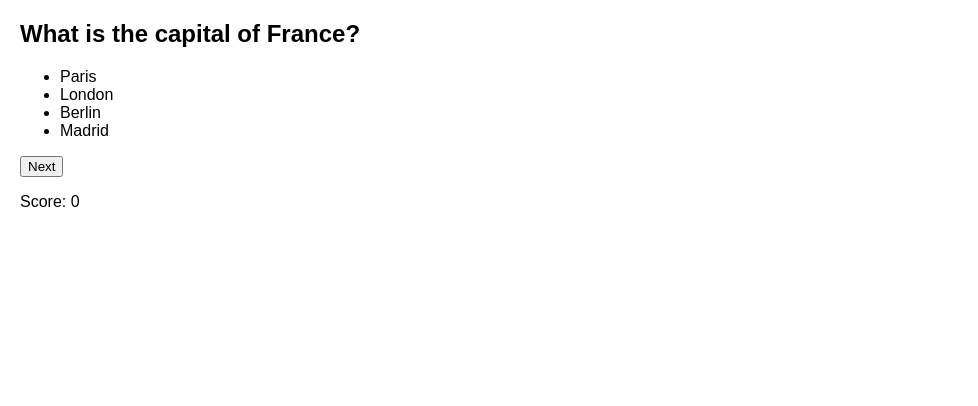
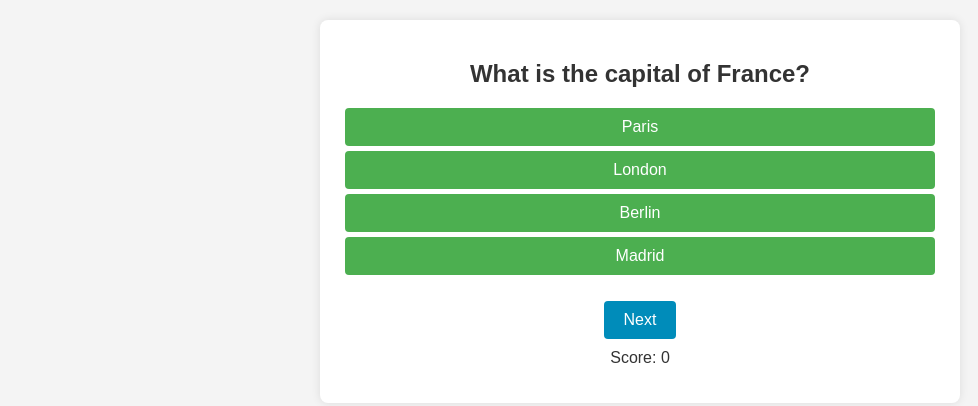
Before and after one commit to FakherSaafi/QUIZ, a plain HTML site: page index.html in a window 1280 px wide. Shown: the whole page, without its empty margins (0-978 px from the left). Drawn offline with Linux system fonts and the light colour scheme.

Commit message:
Update index.html

```diff
--- a/index.html
+++ b/index.html
@@ -5,11 +5,67 @@
     <meta name="viewport" content="width=device-width, initial-scale=1.0">
     <title>MCQ App</title>
     <style>
-        body {
-            font-family: Arial, sans-serif;
-            margin: 20px;
-        }
-    </style>
+    body {
+        font-family: 'Arial', sans-serif;
+        background-color: #f4f4f4;
+        margin: 20px;
+        text-align: center;
+    }
+
+    #quiz-container {
+        max-width: 600px;
+        margin: 20px auto;
+        background-color: #fff;
+        padding: 20px;
+        border-radius: 8px;
+        box-shadow: 0 0 10px rgba(0, 0, 0, 0.1);
+    }
+
+    h2 {
+        color: #333;
+    }
+
+    ul {
+        list-style-type: none;
+        padding: 0;
+    }
+
+    li {
+        background-color: #4CAF50;
+        color: #fff;
+        padding: 10px;
+        margin: 5px;
+        border-radius: 4px;
+        cursor: pointer;
+        transition: background-color 0.3s;
+    }
+
+    li:hover {
+        background-color: #45a049;
+    }
+
+    button {
+        background-color: #008CBA;
+        color: #fff;
+        padding: 10px 20px;
+        border: none;
+        border-radius: 4px;
+        cursor: pointer;
+        font-size: 16px;
+        margin-top: 10px;
+        transition: background-color 0.3s;
+    }
+
+    button:hover {
+        background-color: #005b7f;
+    }
+
+    #result {
+        margin-top: 10px;
+        color: #333;
+    }
+</style>
+
 </head>
 <body>
 
```
